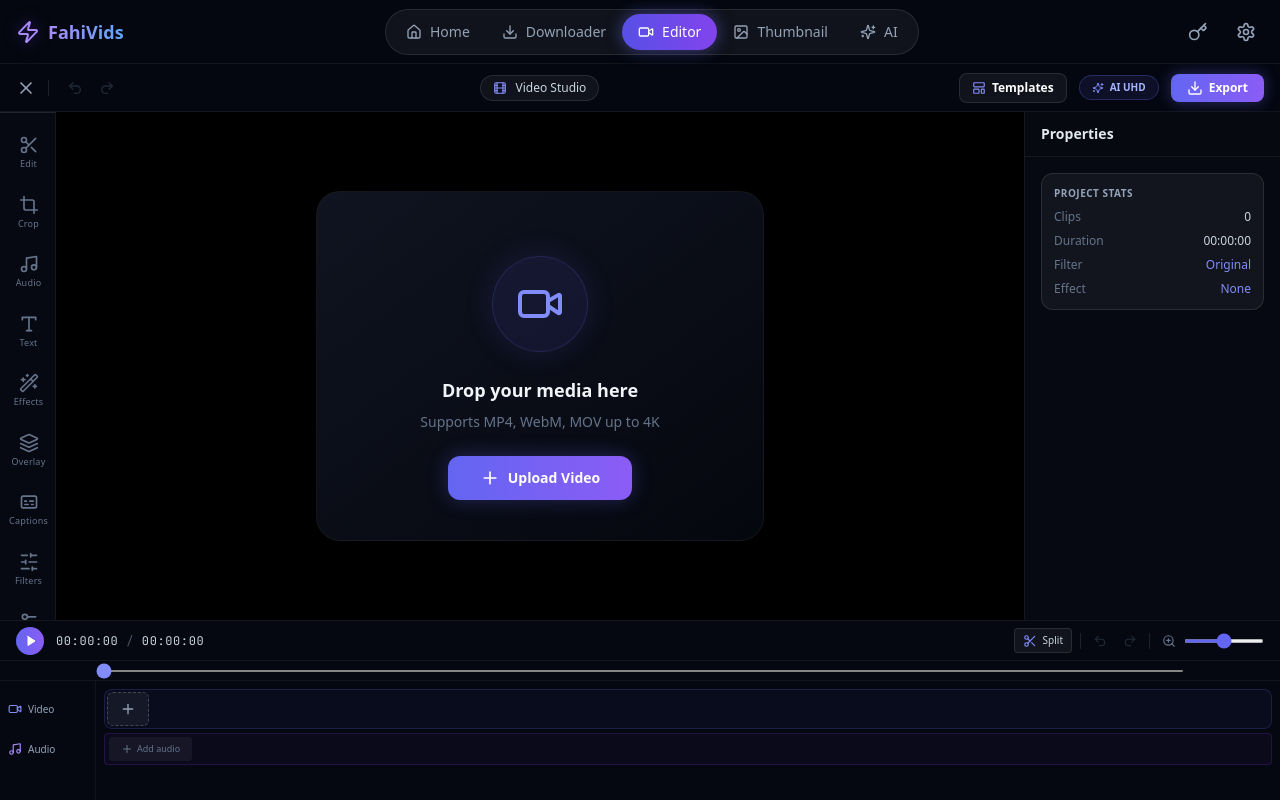
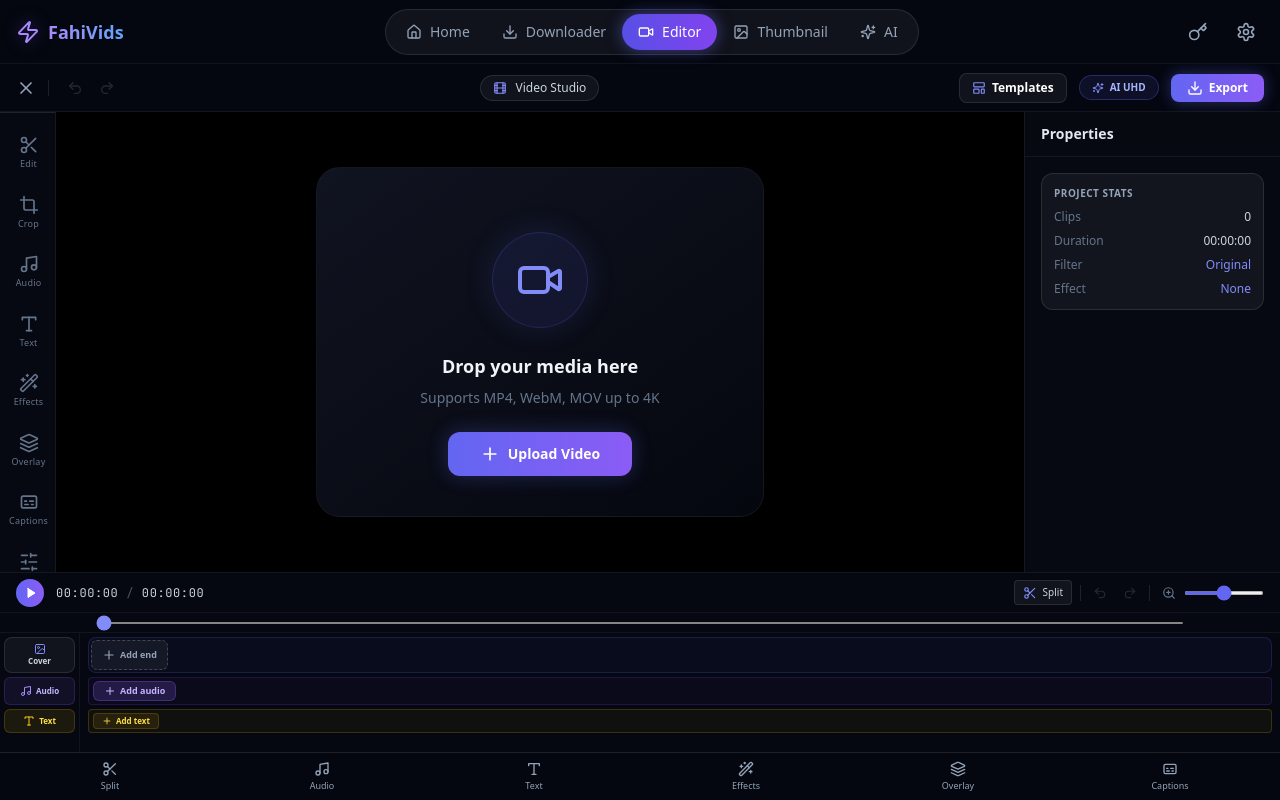
Before and after one commit to khondokartowsif171/Fahi-Videos-2.5V, a Next.js app: page / in a window 1280 px wide. Both pictures are taken after a click on the button "Editor". Built offline with nearby package versions, Linux system fonts and the light colour scheme.

Commit message:
feat: CapCut-style 3x3 visual crop box overlay, degree rotation dial, inline audio/text tracks, and bottom action footer bar

```diff
--- a/components/VideoEditor.tsx
+++ b/components/VideoEditor.tsx
@@ -1053,6 +1053,29 @@ export default function VideoEditor() {
                             </div>
                           )}
 
+                          {/* CapCut Visual 3x3 Crop Box Overlay */}
+                          {activeTool === "crop" && (
+                            <div className="absolute inset-2 md:inset-4 pointer-events-none z-30 border-2 border-cyan-400/90 rounded-sm">
+                              {/* 3x3 Rule of Thirds Grid Lines */}
+                              <div className="absolute inset-0 grid grid-cols-3 grid-rows-3">
+                                <div className="border-r border-b border-white/40" />
+                                <div className="border-r border-b border-white/40" />
+                                <div className="border-b border-white/40" />
+                                <div className="border-r border-b border-white/40" />
+                                <div className="border-r border-b border-white/40" />
+                                <div className="border-b border-white/40" />
+                                <div className="border-r border-white/40" />
+                                <div className="border-r border-white/40" />
+                                <div className="" />
+                              </div>
+                              {/* White Corner Handles (CapCut style) */}
+                              <div className="absolute -top-1 -left-1 w-5 h-5 border-t-4 border-l-4 border-white shadow-md" />
+                              <div className="absolute -top-1 -right-1 w-5 h-5 border-t-4 border-r-4 border-white shadow-md" />
+                              <div className="absolute -bottom-1 -left-1 w-5 h-5 border-b-4 border-l-4 border-white shadow-md" />
+                              <div className="absolute -bottom-1 -right-1 w-5 h-5 border-b-4 border-r-4 border-white shadow-md" />
+                            </div>
+                          )}
+
                           {/* Video Watermark Badge */}
                           <div className="absolute top-2 left-2 md:top-4 md:left-4 px-2 py-0.5 md:px-2.5 md:py-1 rounded-md bg-black/30 backdrop-blur-md border border-white/10 text-[8px] md:text-[9px] font-mono text-indigo-200 tracking-wider uppercase pointer-events-none shadow-lg">
                             {aspectRatio} • {playbackSpeed}x
@@ -1241,43 +1264,86 @@ export default function VideoEditor() {
                   )}
 
                   {activeTool === "crop" && (
-                    <div className="space-y-5">
-                       <div className="space-y-2">
-                          <span className="text-slate-400 text-[10px] uppercase font-bold tracking-wider block">Aspect Ratio Options</span>
-                          <div className="flex flex-col space-y-2">
-                            {[
-                              { ratio: "9:16", label: "9:16 Shorts/Reels" },
-                              { ratio: "16:9", label: "16:9 Landscape" },
-                              { ratio: "1:1", label: "1:1 Square" },
-                              { ratio: "4:5", label: "4:5 Portrait" },
-                              { ratio: "21:9", label: "21:9 Cinematic" }
-                            ].map(r => (
-                              <button key={r.ratio} onClick={() => setAspectRatio(r.ratio as any)} className={`py-2 px-3 rounded-lg text-left text-xs font-medium border transition-colors ${aspectRatio === r.ratio ? "bg-indigo-500/20 border-indigo-500 text-indigo-300" : "bg-white/5 border-white/10 text-slate-300 hover:bg-white/10"}`}>
-                                {r.label}
-                              </button>
-                            ))}
-                          </div>
-                       </div>
-
                     <div className="space-y-4">
+                       {/* Header Bar */}
+                       <div className="flex items-center justify-between pb-2 border-b border-white/10">
+                          <button onClick={() => setActiveTool(null)} className="text-slate-400 hover:text-white p-1">
+                             <X className="w-5 h-5" />
+                          </button>
+                          <span className="text-sm font-bold text-white tracking-wide">Crop & Resize</span>
+                          <button onClick={() => setActiveTool(null)} className="text-emerald-400 hover:text-emerald-300 p-1">
+                             <Check className="w-5 h-5" />
+                          </button>
+                       </div>
+
+                       {/* Rotation Scale Ruler */}
                        <div className="space-y-2">
                           <div className="flex justify-between items-center text-xs">
-                               <span className="text-slate-400 font-medium">Pan X</span>
-                               <span className="text-indigo-400 font-mono">{panX}px</span>
+                             <span className="text-slate-400 font-medium">Rotate Angle</span>
+                             <span className="text-cyan-400 font-mono font-bold text-xs">{rotate}°</span>
+                          </div>
+                          <div className="relative flex items-center justify-center py-2 bg-white/5 rounded-xl border border-white/10 px-2">
+                             <div className="absolute w-0.5 h-6 bg-cyan-400 rounded-full z-10 pointer-events-none" />
+                             <input
+                               type="range"
+                               min="-45"
+                               max="45"
+                               step="1"
+                               value={rotate}
+                               onChange={(e) => setRotate(parseInt(e.target.value))}
+                               className="w-full accent-cyan-400 h-2 bg-transparent cursor-pointer relative z-20 appearance-none"
+                             />
+                          </div>
+                       </div>
+
+                       {/* Aspect Ratio Cards Grid (CapCut Style) */}
+                       <div className="space-y-2">
+                          <span className="text-slate-400 text-[10px] uppercase font-bold tracking-wider block">Aspect Ratio</span>
+                          <div className="grid grid-cols-4 gap-2">
+                             {[
+                               { ratio: "9:16", icon: "📱", label: "9:16" },
+                               { ratio: "16:9", icon: "🖥️", label: "16:9" },
+                               { ratio: "1:1", icon: "🔲", label: "1:1" },
+                               { ratio: "4:3", icon: "📺", label: "4:3" },
+                             ].map(r => (
+                               <button
+                                 key={r.ratio}
+                                 onClick={() => setAspectRatio(r.ratio as any)}
+                                 className={`flex flex-col items-center justify-center p-2 rounded-xl border transition-all ${
+                                   aspectRatio === r.ratio
+                                     ? "bg-indigo-500/30 border-indigo-400 text-white shadow-[0_0_12px_rgba(99,102,241,0.4)]"
+                                     : "bg-white/5 border-white/10 text-slate-400 hover:text-slate-200"
+                                 }`}
+                               >
+                                  <span className="text-base">{r.icon}</span>
+                                  <span className="text-[10px] font-bold mt-1">{r.label}</span>
+                               </button>
+                             ))}
+                          </div>
+                       </div>
+
+                       {/* Position Sliders */}
+                       <div className="space-y-3 pt-2 border-t border-white/10">
+                          <div className="space-y-1">
+                             <div className="flex justify-between items-center text-xs">
+                                <span className="text-slate-400">Position X</span>
+                                <span className="text-indigo-400 font-mono text-[10px]">{panX}px</span>
                              </div>
                              <input type="range" min="-100" max="100" step="5" value={panX} onChange={e => setPanX(parseInt(e.target.value))} className="w-full accent-indigo-500 h-1 bg-white/10 rounded-full" />
                           </div>
-                          <div className="space-y-2">
+                          <div className="space-y-1">
                              <div className="flex justify-between items-center text-xs">
-                               <span className="text-slate-400 font-medium">Pan Y</span>
-                               <span className="text-indigo-400 font-mono">{panY}px</span>
+                                <span className="text-slate-400">Position Y</span>
+                                <span className="text-indigo-400 font-mono text-[10px]">{panY}px</span>
                              </div>
                              <input type="range" min="-100" max="100" step="5" value={panY} onChange={e => setPanY(parseInt(e.target.value))} className="w-full accent-indigo-500 h-1 bg-white/10 rounded-full" />
                           </div>
                        </div>
 
-                       <button onClick={() => { setZoom(1); setPanX(0); setPanY(0); setRotate(0); }} className="w-full py-2 rounded-lg bg-white/5 hover:bg-white/10 border border-white/10 text-slate-300 text-xs font-bold transition-colors">
-                          Reset Crop
+                       {/* Reset Button */}
+                       <button onClick={() => { setZoom(1); setPanX(0); setPanY(0); setRotate(0); setAspectRatio("9:16"); }} className="w-full py-2 rounded-xl bg-white/5 hover:bg-white/10 border border-white/10 text-slate-300 text-xs font-bold transition-colors flex items-center justify-center space-x-1.5">
+                          <RefreshCw className="w-3.5 h-3.5" />
+                          <span>Reset Crop</span>
                        </button>
                     </div>
                   )}
@@ -1563,39 +1629,69 @@ export default function VideoEditor() {
              </div>
 
              <div className="flex-1 flex overflow-y-auto overflow-x-hidden relative">
-                {/* Left labels column */}
-                <div className="w-24 shrink-0 bg-[#050810] z-20 border-r border-white/5 flex flex-col pt-2 space-y-1">
-                   <div className="h-10 flex items-center px-2 text-[10px] text-slate-400 font-medium">
-                      <VideoIcon className="w-3.5 h-3.5 mr-1.5 text-indigo-400" /> Video
-                   </div>
-                   <div className="h-8 flex items-center px-2 text-[10px] text-slate-400 font-medium">
-                      <Music className="w-3.5 h-3.5 mr-1.5 text-violet-400" /> Audio
-                   </div>
-                   {textOverlays.length > 0 && (
-                     <div className="h-6 flex items-center px-2 text-[10px] text-slate-400 font-medium">
-                        <Type className="w-3.5 h-3.5 mr-1.5 text-yellow-400" /> Text
-                     </div>
-                   )}
+                 {/* Left labels column (CapCut Style: Cover thumbnail + Track icons) */}
+                 <div className="w-20 shrink-0 bg-[#050810] z-20 border-r border-white/5 flex flex-col pt-1 px-1 space-y-1 items-center justify-start">
+                    {/* Cover Button */}
+                    <button
+                      onClick={() => {
+                         const v = videoRef.current;
+                         if (!v) return;
+                         const c = document.createElement("canvas");
+                         c.width = v.videoWidth || 320;
+                         c.height = v.videoHeight || 180;
+                         const ctx = c.getContext("2d");
+                         if (ctx) {
+                            ctx.drawImage(v, 0, 0, c.width, c.height);
+                            const url = c.toDataURL("image/png");
+                            setEditorState((prev: any) => ({ ...prev, coverImage: url }));
+                         }
+                      }}
+                      className="w-full h-9 rounded-lg bg-white/5 border border-white/10 hover:border-indigo-400 flex flex-col items-center justify-center p-0.5 cursor-pointer transition-all group relative overflow-hidden shrink-0"
+                      title="Set Cover Frame"
+                    >
+                       <ImageIcon className="w-3 h-3 text-indigo-400 group-hover:scale-110 transition-transform" />
+                       <span className="text-[8px] font-bold text-slate-300">Cover</span>
+                    </button>
+
+                    {/* Audio Track Icon / Add Button */}
+                    <button
+                      onClick={() => setActiveTool('audio')}
+                      className="w-full h-7 rounded-md bg-violet-500/10 border border-violet-500/20 hover:border-violet-400 flex items-center justify-center space-x-1 cursor-pointer transition-colors shrink-0"
+                      title="Add Audio"
+                    >
+                       <Music className="w-3 h-3 text-violet-400" />
+                       <span className="text-[8px] font-bold text-violet-300">Audio</span>
+                    </button>
+
+                    {/* Text Track Icon / Add Button */}
+                    <button
+                      onClick={() => setActiveTool('text')}
+                      className="w-full h-6 rounded-md bg-yellow-500/10 border border-yellow-500/20 hover:border-yellow-400 flex items-center justify-center space-x-1 cursor-pointer transition-colors shrink-0"
+                      title="Add Text"
+                    >
+                       <Type className="w-3 h-3 text-yellow-400" />
+                       <span className="text-[8px] font-bold text-yellow-300">Text</span>
+                    </button>
                  </div>
 
                  {/* Right tracks scroll area */}
-                <div className="flex-1 overflow-x-auto overflow-y-hidden relative pt-2 pb-2">
+                 <div className="flex-1 overflow-x-auto overflow-y-hidden relative pt-1 pb-1">
                     {/* Playhead line overlay */}
                     {duration > 0 && (
                        <div className="absolute top-0 bottom-0 w-px bg-indigo-400 z-30 pointer-events-none" style={{ left: `${(currentTime / duration) * 100}%` }}>
-                         <div className="w-2 h-2 bg-indigo-400 rotate-45 -translate-x-1/2 -translate-y-1" />
+                          <div className="w-2 h-2 bg-indigo-400 rotate-45 -translate-x-1/2 -translate-y-1 shadow-[0_0_8px_rgba(99,102,241,0.8)]" />
                        </div>
                     )}
 
                     <div className="flex flex-col space-y-1 min-w-full px-2" style={{ width: 'max-content' }}>
                        {/* Video Track */}
-                      <div className="h-10 rounded-lg flex items-center p-0.5 space-x-1" style={{ backgroundColor: 'rgba(99,102,241,0.05)', border: '1px solid rgba(99,102,241,0.2)' }}>
+                       <div className="h-9 rounded-lg flex items-center p-0.5 space-x-1" style={{ backgroundColor: 'rgba(99,102,241,0.05)', border: '1px solid rgba(99,102,241,0.2)' }}>
                           {videoClips.map((clip, idx) => {
                              const isActive = activeClipInfo?.clip.id === clip.id;
                              const widthPercent = duration > 0 ? (clip.duration / duration) * 100 : 0;
                              return (
                                 <div key={clip.id} className={`h-full relative rounded-md flex items-center px-2 cursor-pointer border group overflow-hidden ${isActive ? "bg-indigo-500/30 border-indigo-400 text-white" : "bg-white/5 border-white/10 text-slate-300"}`} style={{ minWidth: '80px', width: `${widthPercent}%` }}>
-                                  <span className="text-[10px] font-medium truncate">{clip.name}</span>
+                                   <span className="text-[9px] font-medium truncate">{clip.name}</span>
                                    <div className="absolute right-1 opacity-0 group-hover:opacity-100 flex items-center bg-black/50 rounded backdrop-blur-sm">
                                       {idx > 0 && <button onClick={() => handleMoveClip(idx, 'left')} className="p-1 hover:text-indigo-300"><ChevronLeft className="w-3 h-3"/></button>}
                                       <button onClick={() => handleRemoveClip(clip.id)} className="p-1 hover:text-red-400"><Trash2 className="w-3 h-3"/></button>
@@ -1603,42 +1699,75 @@ export default function VideoEditor() {
                                 </div>
                              )
                           })}
-                         <label className="h-full px-3 flex items-center justify-center rounded-md bg-white/5 hover:bg-white/10 border border-dashed border-white/20 text-slate-400 cursor-pointer transition-colors shrink-0">
-                            <Plus className="w-4 h-4" />
+                          <label className="h-full px-2.5 flex items-center justify-center rounded-md bg-white/5 hover:bg-white/10 border border-dashed border-white/20 text-slate-400 text-[9px] font-bold cursor-pointer transition-colors shrink-0 space-x-1">
+                             <Plus className="w-3.5 h-3.5" />
+                             <span>Add end</span>
                              <input type="file" accept="video/*" multiple className="hidden" onChange={handleFileUpload} />
                           </label>
                        </div>
 
-                      {/* Audio Track */}
-                      <div className="h-8 rounded flex items-center px-1" style={{ backgroundColor: 'rgba(124,58,237,0.05)', border: '1px solid rgba(124,58,237,0.2)' }}>
+                       {/* Audio Track (CapCut Inline Add Audio) */}
+                       <div className="h-7 rounded flex items-center px-1" style={{ backgroundColor: 'rgba(124,58,237,0.05)', border: '1px solid rgba(124,58,237,0.2)' }}>
                           {selectedAudio ? (
-                           <div className="h-6 w-full rounded bg-violet-500/20 border border-violet-500/40 flex items-center overflow-hidden px-1 space-x-0.5">
-                             {/* Fake waveform */}
-                             {Array.from({length: 40}).map((_, i) => (
-                               <div key={i} className="w-1 bg-violet-400/60 rounded-full" style={{ height: `${Math.max(20, Math.random() * 100)}%` }} />
+                            <div className="h-5 w-full rounded bg-violet-500/20 border border-violet-500/40 flex items-center justify-between px-2 overflow-hidden">
+                              <div className="flex items-center space-x-1 overflow-hidden">
+                                 <Music className="w-3 h-3 text-violet-400 shrink-0" />
+                                 <span className="text-[9px] font-bold text-violet-200 truncate">{selectedAudio.name}</span>
+                              </div>
+                              <div className="flex items-center space-x-0.5 shrink-0">
+                                {Array.from({length: 15}).map((_, i) => (
+                                  <div key={i} className="w-0.5 bg-violet-400/70 rounded-full" style={{ height: `${Math.max(25, (i % 5 + 1) * 20)}%` }} />
                                 ))}
                               </div>
+                            </div>
                           ) : (
-                           <button onClick={() => setActiveTool('audio')} className="h-6 px-3 rounded bg-white/5 text-[9px] text-slate-500 flex items-center">
-                              <Plus className="w-3 h-3 mr-1" /> Add audio
-                           </button>
-                         )}
-                      </div>
-
-                      {/* Text Track */}
-                      {textOverlays.length > 0 && (
+                            <button onClick={() => setActiveTool('audio')} className="h-5 px-2.5 rounded-md bg-violet-500/20 hover:bg-violet-500/30 text-violet-300 text-[9px] font-bold flex items-center space-x-1 transition-colors border border-violet-500/30">
+                               <Plus className="w-3 h-3" />
+                               <span>Add audio</span>
+                            </button>
+                          )}
+                       </div>
+
+                       {/* Text Track (CapCut Inline Add Text) */}
                        <div className="h-6 rounded flex items-center px-1 space-x-1" style={{ backgroundColor: 'rgba(234,179,8,0.05)', border: '1px solid rgba(234,179,8,0.2)' }}>
-                           {textOverlays.map((t, idx) => (
+                          {textOverlays.length > 0 ? (
+                            textOverlays.map((t) => (
                               <div key={t.id} className="h-4 px-2 rounded text-[8px] font-bold bg-yellow-500/20 text-yellow-300 border border-yellow-500/40 flex items-center shrink-0">
                                 {t.text}
                               </div>
+                            ))
+                          ) : (
+                            <button onClick={() => setActiveTool('text')} className="h-4 px-2 rounded bg-yellow-500/10 hover:bg-yellow-500/20 text-yellow-300 text-[8px] font-bold flex items-center space-x-1 transition-colors border border-yellow-500/20">
+                               <Plus className="w-2.5 h-2.5" />
+                               <span>Add text</span>
+                            </button>
+                          )}
+                       </div>
+                    </div>
+                 </div>
+              </div>
+          </div>
+      </div>
+
+      {/* CapCut Mobile Action Footer Bar */}
+      <div className="shrink-0 h-12 bg-[#050810]/95 backdrop-blur-xl border-t border-white/10 flex items-center justify-around px-1 z-40">
+          {[
+            { id: 'edit', label: 'Split', icon: Scissors, action: handleSplitClip },
+            { id: 'audio', label: 'Audio', icon: Music, action: () => setActiveTool('audio') },
+            { id: 'text', label: 'Text', icon: Type, action: () => setActiveTool('text') },
+            { id: 'effects', label: 'Effects', icon: Wand2, action: () => setActiveTool('effects') },
+            { id: 'overlay', label: 'Overlay', icon: Layers, action: () => setActiveTool('overlay') },
+            { id: 'captions', label: 'Captions', icon: Captions, action: () => setActiveTool('captions') },
+          ].map(btn => (
+            <button
+              key={btn.id}
+              onClick={btn.action}
+              className="flex flex-col items-center justify-center flex-1 py-1 text-slate-400 hover:text-white hover:bg-white/5 rounded-lg transition-all"
+            >
+               <btn.icon className="w-4 h-4" />
+               <span className="text-[9px] font-medium mt-0.5">{btn.label}</span>
+            </button>
           ))}
-                        </div>
-                      )}
-                   </div>
-                </div>
-             </div>
-          </div>
        </div>
 
       {/* Export Modal */}
```
Also changed, not shown: components/Navbar.tsx (+6 -2 lines). Lines whose indentation alone changed are shown as unchanged.
